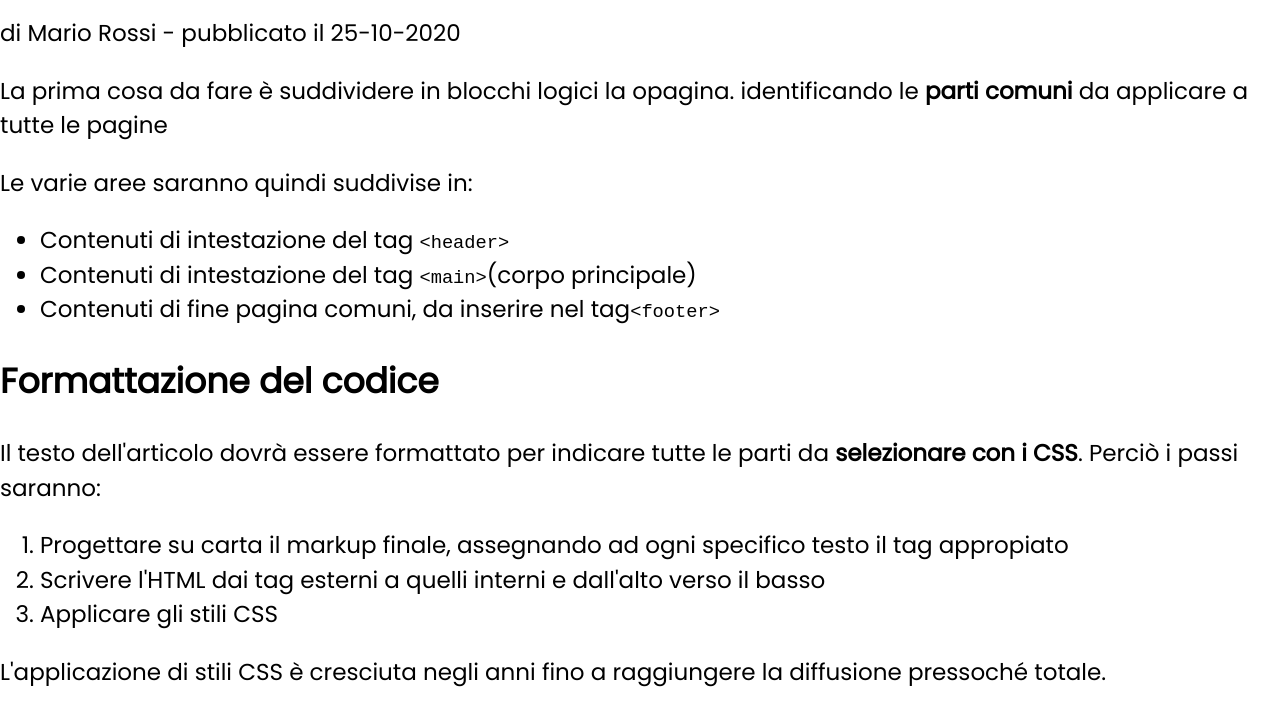
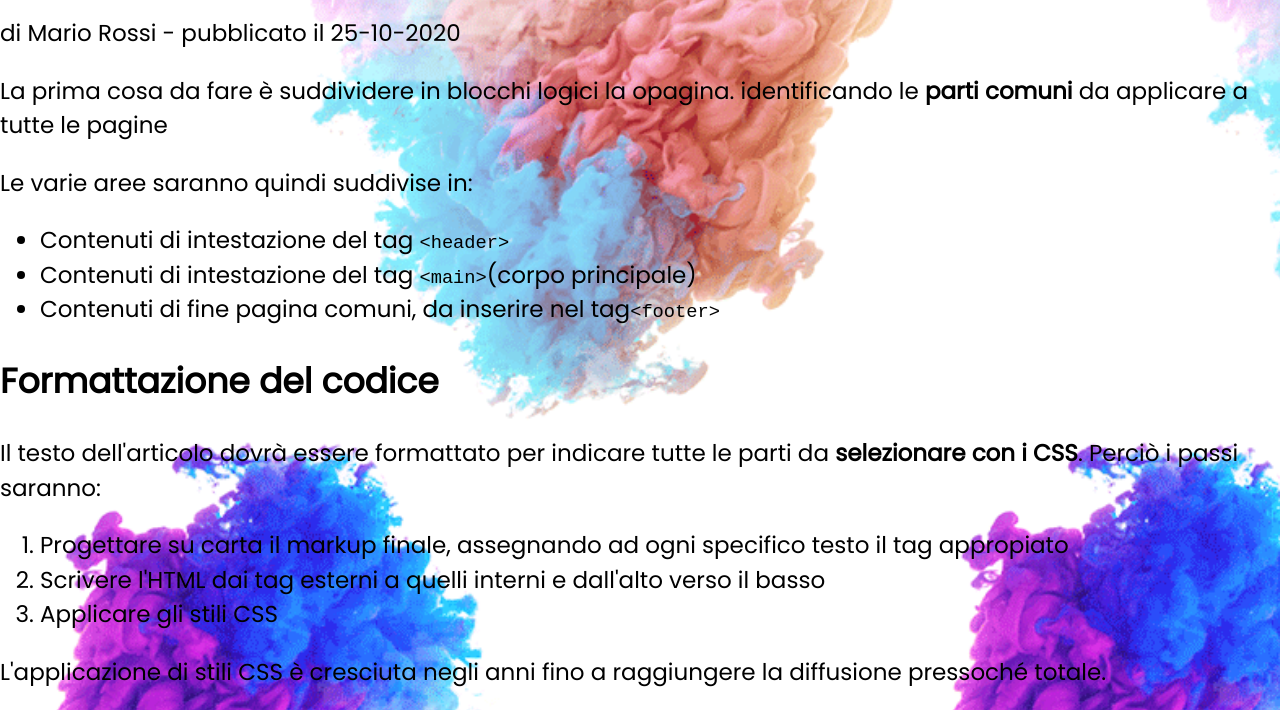
Before and after one commit to vitod-ag/UNIT-1, a plain HTML site: page HTML_&_CSS_1/S1.L4__Formattazione_elementi/FE-S1-L4-Esercizio/index.html in a window 1280 px wide. Shown: the part 592-1302 px from the top of the page. Drawn offline with Linux system fonts and the light colour scheme; files that its build step writes are made by us from their sources; the site is published under a folder, as on GitHub Pages, so addresses that start at the root find nothing.

Commit message:
cambio percorso url

```diff
--- a/HTML_&_CSS_1/S1.L4__Formattazione_elementi/FE-S1-L4-Esercizio/assets/css/style.css
+++ b/HTML_&_CSS_1/S1.L4__Formattazione_elementi/FE-S1-L4-Esercizio/assets/css/style.css
@@ -1,6 +1,6 @@
 /* IMPOSTAZIONI GENERALI */
 .body{
-    background-image: url(/assets/img/sfondo.png);
+    background-image: url(../img/sfondo.png);
     background-repeat: repeat;
     background-size: 70% auto;
     font-family: 'Poppins', sans-serif;
```
